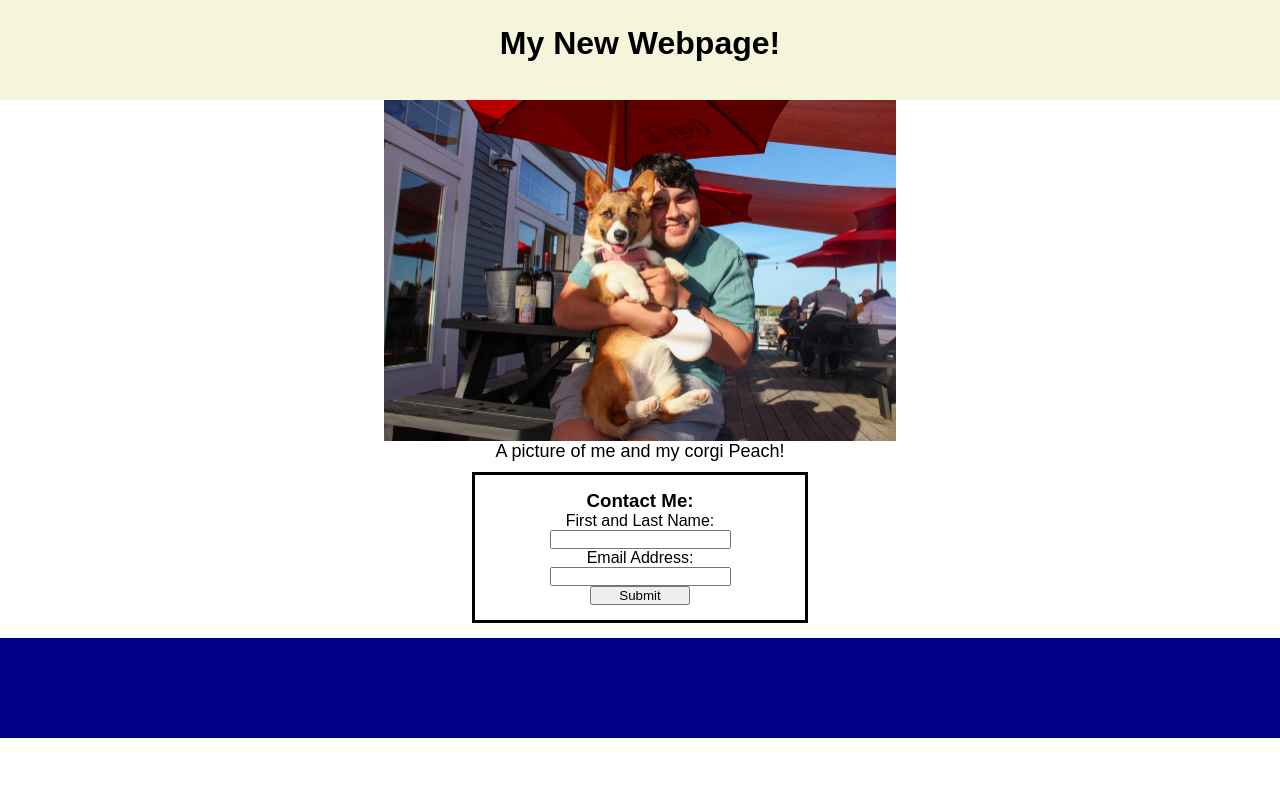
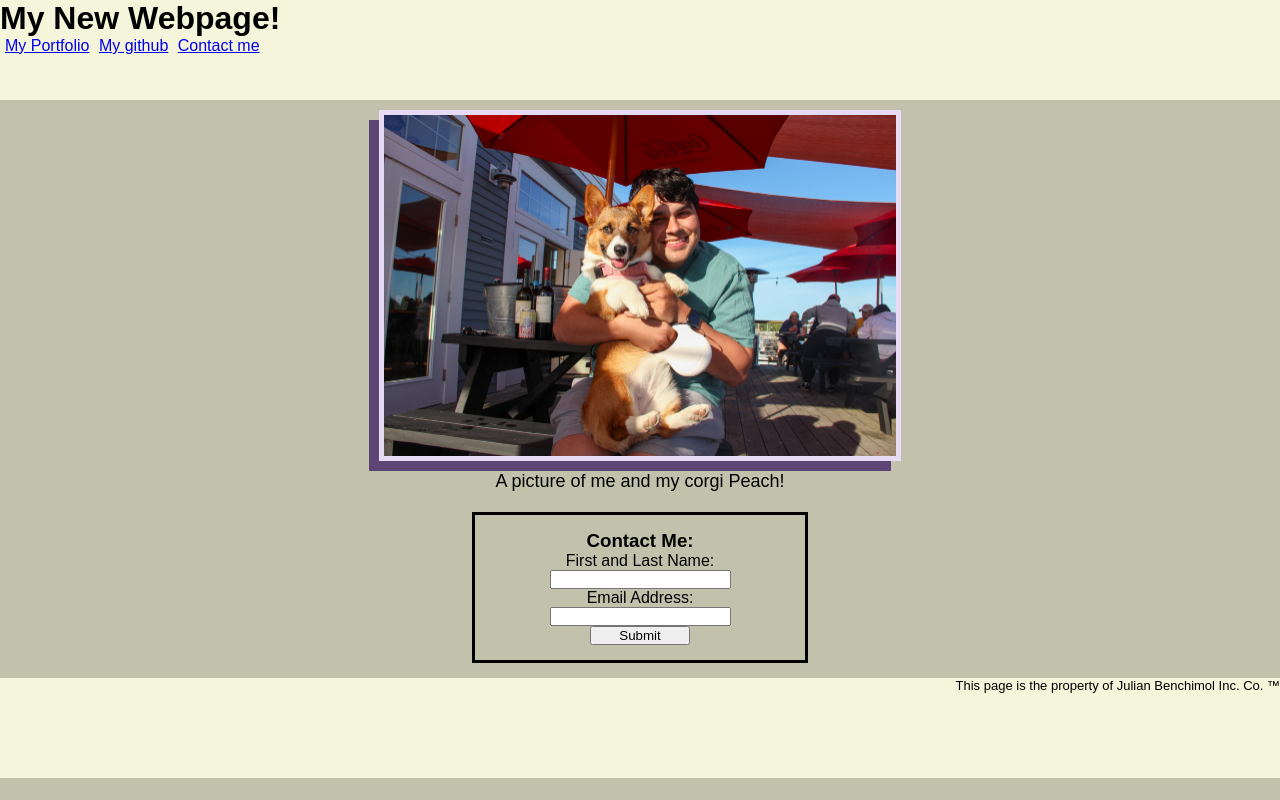
Before and after one commit to julianbenchimol/module1-mini-project, a plain HTML site: page index.html in a window 1280 px wide. Drawn offline with Linux system fonts and the light colour scheme.

Commit message:
added in finishing touches

```diff
--- a/assets/style.css
+++ b/assets/style.css
@@ -8,26 +8,32 @@ header{
     background-color: beige;
     width: 100%;
     height: 100px;
+}
+li{
+    display: inline;
+    margin-right: 5px;
+}
+#navigation-links{
+    margin-left: 5px;
 
 }
-h1 {
-    text-align: center;
-    position: relative;
-    top: 25px;
+
+body {
+    background-color: #C2C2AC;
 }
-
 #photo{
     display: block;
-    margin-left: auto;
-    margin-right: auto;
+    margin: 10px auto 10px auto;
     width: 512px;
     height: fit-content;
+    border: 5px solid #E7DAF5;
+    box-shadow: -10px 10px #5C4575;
 }
 #image-1-caption{
     text-align: center;
     font-weight: lighter;
     font-size: 18px;
-    margin-bottom: 10px;
+    margin-bottom: 20px;
 }
 .boxed {
     border: 3px solid black;
@@ -54,7 +60,8 @@ footer{
     width: 100%;
     height: 100px;
     margin-top: 15px;
-    color: white;
+    color: black;
     font-size: small;
-    background-color: darkblue;
+    background-color: beige;
+    text-align: right;
 }
--- a/index.html
+++ b/index.html
@@ -7,7 +7,14 @@
     </head>
 
         <header>
-            <h1>My New Webpage!</h1>
+            <h1 id = "title">My New Webpage!</h1>
+            <ul id = "navigation-links">
+                <li><a href = "#https://www.julianbenchimol.com/">My Portfolio</a></li>
+                <li> <a href = "https://github.com/julianbenchimol">My github</a></li>
+                <li><a href = "#contact-form">Contact me</a></li>
+
+
+            </ul>
         </header>
         <section>
             <img src="./assets/Image-1.JPEG" alt = "Image of Me and my dog peach!" id = "photo">
@@ -26,7 +33,7 @@
         </section>
 
      <footer>
-
+        This page is the property of Julian Benchimol Inc. Co. ™
      </footer>
     </body>
 </html>
```
